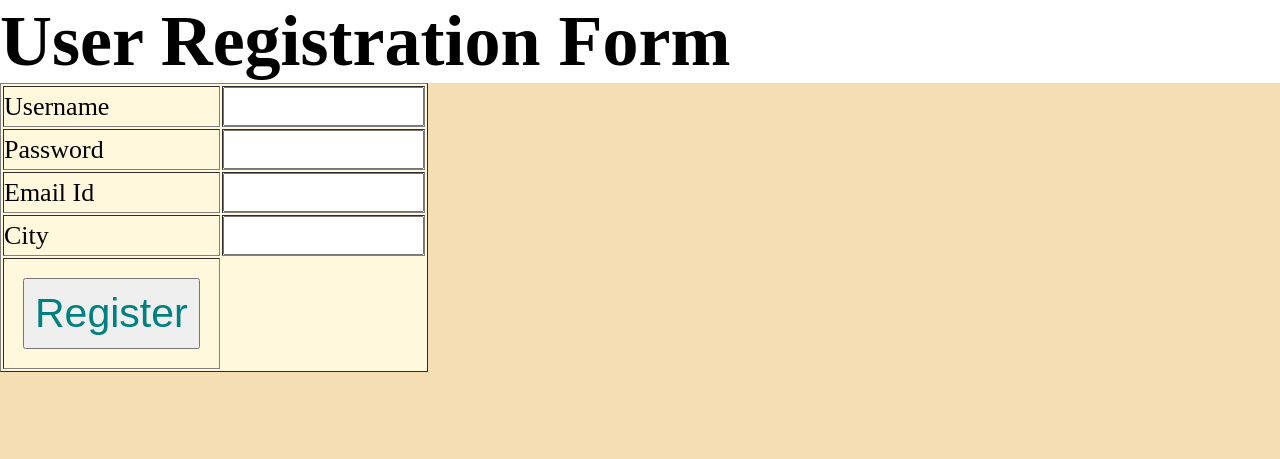
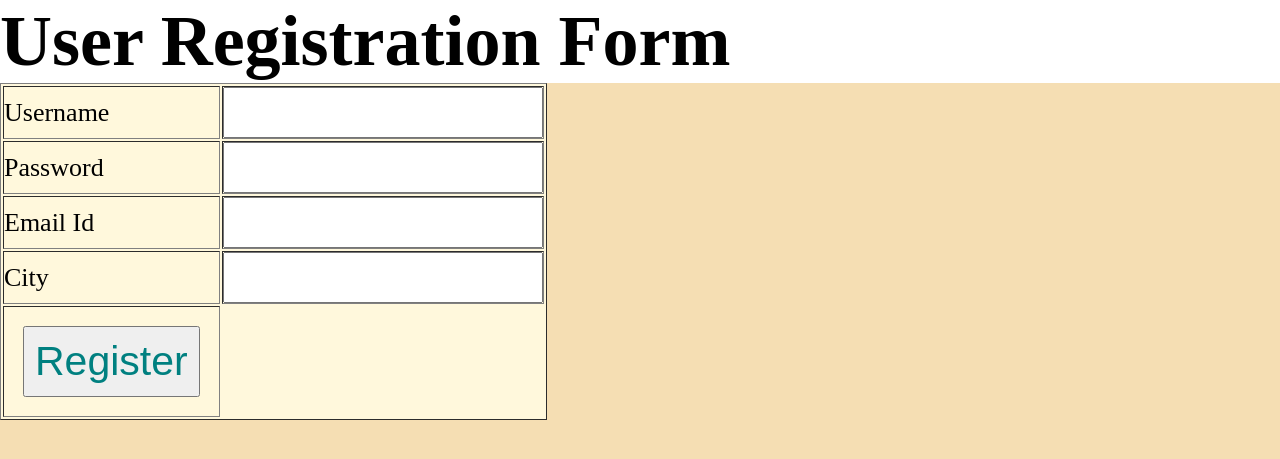
Before and after one commit to singh-vishal1030/vishalsingh, a Flask app: page /Userregistrationform in a window 1280 px wide. Shown: the top 459 px of the page. Run offline with Flask 2, Linux system fonts and the light colour scheme.

Commit message:
secondcommit

```diff
--- a/static/Home_style.css
+++ b/static/Home_style.css
@@ -209,6 +209,7 @@ td{
     font-size: 42px;
 }
 .userinp{
+    font-size: 23px;
     padding: 10px
 }
 
```
